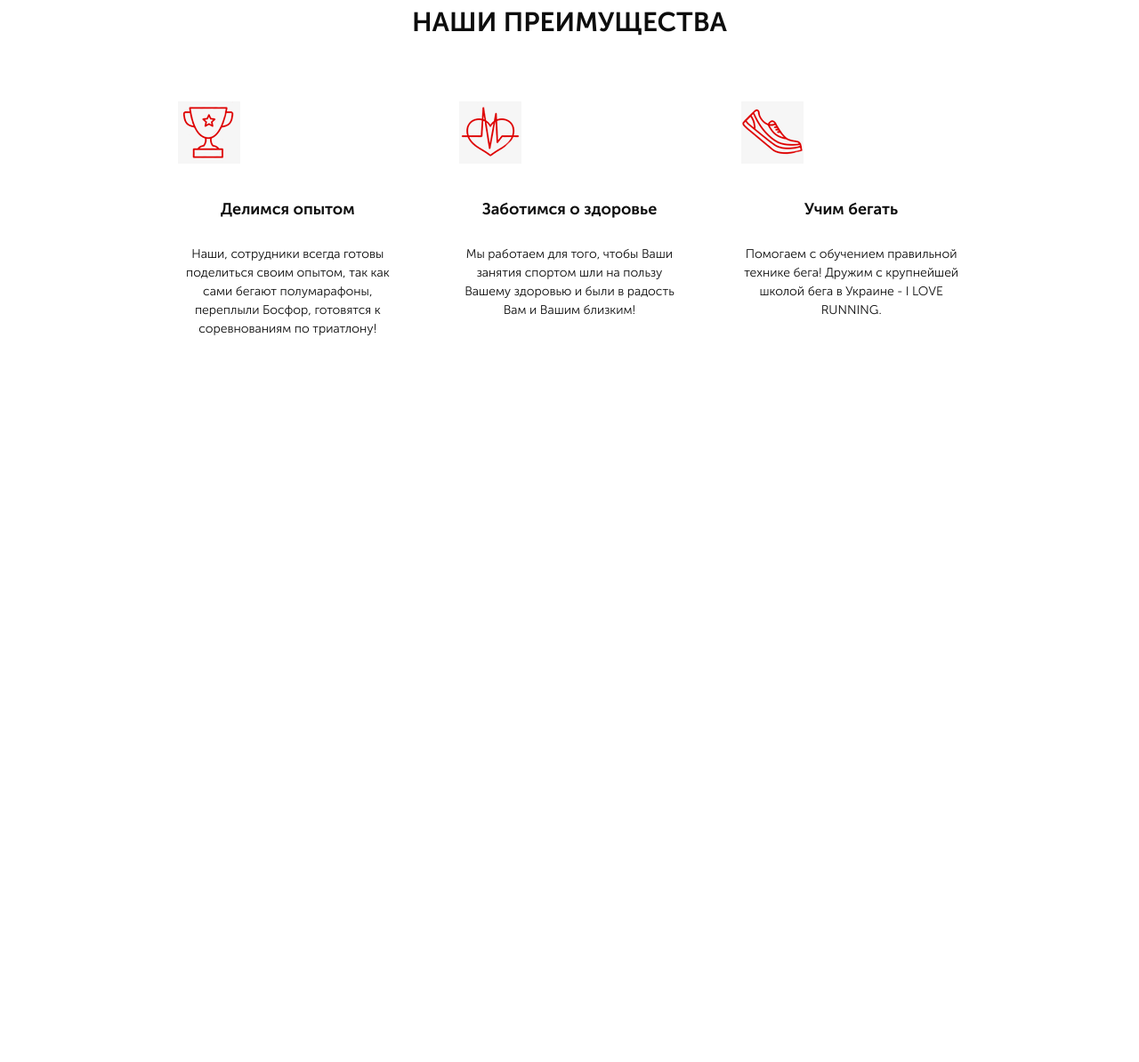
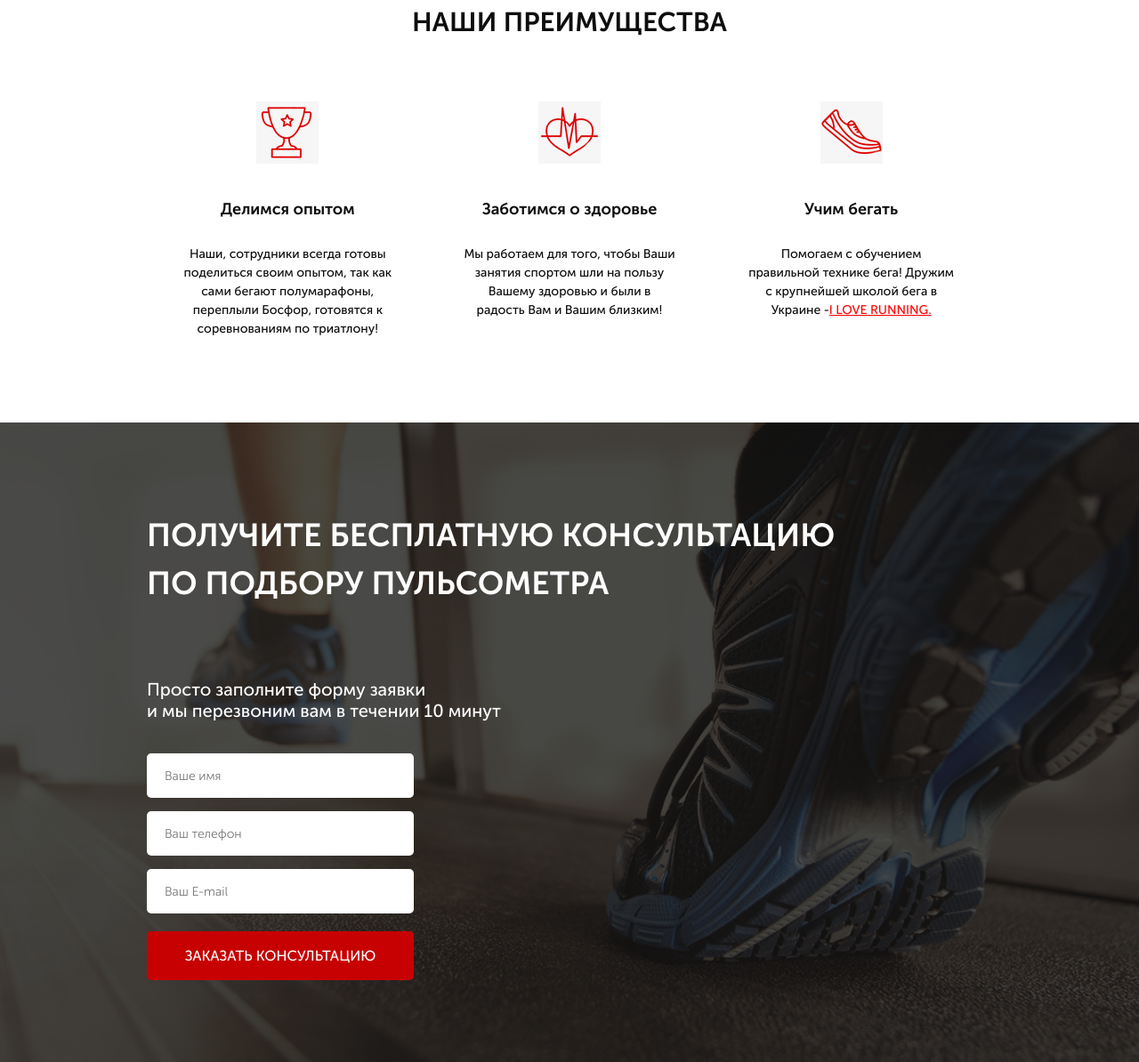
Before and after one commit to reanimator1988/project, a website: page src/index.html in a window 1280 px wide. Shown: the part 764-1958 px from the top of the page at 89% size. Before the commit the page ends 1239 px from the top, so only its background shows below. Drawn offline with Linux system fonts and the light colour scheme.

Commit message:
новій блок consultativ

```diff
--- a/package.json
+++ b/package.json
@@ -10,7 +10,7 @@
   "license": "ISC",
   "devDependencies": {
     "browser-sync": "^2.26.5",
-    "gulp": "^4.0.2",
+    "gulp": "^3.9.1",
     "gulp-autoprefixer": "^6.1.0",
     "gulp-clean-css": "^4.2.0",
     "gulp-cli": "^2.2.0",
--- a/src/index.html
+++ b/src/index.html
@@ -84,20 +84,33 @@
                         <div class="advantages__hed">Учим бегать</div>
                         <div class="advantages__text">Помогаем с обучением
                             правильной технике бега!
-                            Дружим с крупнейшей школой бега в Украине - <span>I LOVE RUNNING.</span>
+                            Дружим с крупнейшей школой бега в Украине -<a href="#">I LOVE RUNNING.</a>
                         </div>
                     </div>
                 </div>
+            </div>
+        </div>
 
+    <div class="consultation">
+        <div class="container">
 
+            <h2 class="title title_left">Получите бесплатную консультацию<br>
+                по подбору пульсометра </h2>
 
+            <div class="consultation__desc">Просто заполните форму заявки<br>
+                и мы перезвоним вам в течении 10 минут</div>
 
-
-            </div>
+            <form class="feed-form" action="#">
+                <input required placeholder="Ваше имя" type="text">
+                <input required placeholder="Ваш телефон" type="number">
+                <input required placeholder="Ваш Е-mail" type="email">
+                <button class="button button_submit">ЗАКАЗАТЬ КОНСУЛЬТАЦИЮ</button>
+            </form>
 
 
 
         </div>
+    </div>
 
 
 
--- a/src/sass/base/_variables.scss
+++ b/src/sass/base/_variables.scss
@@ -1,3 +1,4 @@
 $main-color: #c70101;
 // $second-color #0d0d0d;
-$second-color: #0d0d0d
+$second-color: #0d0d0d;
+$white-color: #ffffff;
--- a/src/sass/blocks/_advantages.scss
+++ b/src/sass/blocks/_advantages.scss
@@ -7,9 +7,10 @@
         margin-top: 66px;
     }
     &__item {
-        width: 247px;
+        width: 239px;
         img {
-            width: 70px;
+            display: block;
+            margin: 0 auto;
         }
     }
     &__hed {
@@ -23,8 +24,14 @@
         margin-top: 26px;
         color: $second-color;
         font-size: 14px;
-        font-weight: 300;
+        font-weight: 500;
         text-align: center;
+        a {
+            color: #ff0000;
+            letter-spacing: normal;
+            line-height: normal;
+            text-decoration: underline;
+        }
     }
 
 }
--- a/src/sass/blocks/_button.scss
+++ b/src/sass/blocks/_button.scss
@@ -14,4 +14,10 @@
         height: 50px;
         font-size: 16px;
     }
+    &_submit {
+        width: 100%;
+        height: 55px;
+        font-size: 16px;
+        text-transform: uppercase;
+    }
 }
--- a/src/sass/blocks/_promo.scss
+++ b/src/sass/blocks/_promo.scss
@@ -1,7 +1,7 @@
 .promo {
     min-height: 650px;
     padding: 22px 0 94px 0;
-    background: url(../../img/bg1.jpg) center (center/cover) no-repeat;
+    background: url(../img/bg1.jpg) center (center/cover) no-repeat;
     &__wrapper {
         display: flex;
         flex-direction: column;
--- a/src/sass/blocks/_subheader.scss
+++ /dev/null
@@ -1,6 +0,0 @@
-.title {
-    color: $second-color;
-    font-size: 30px;
-    font-weight: 700;
-    text-align: center;
-}
--- a/src/sass/style.scss
+++ b/src/sass/style.scss
@@ -13,4 +13,6 @@
 @import 'blocks/header';
 @import 'blocks/button';
 @import 'blocks/advantages';
-@import 'blocks/subheader';
+@import 'blocks/title';
+@import 'blocks/consultation';
+@import 'blocks/forms';
```
Also changed, not shown: src/css/style.min.css, 2 other files.
